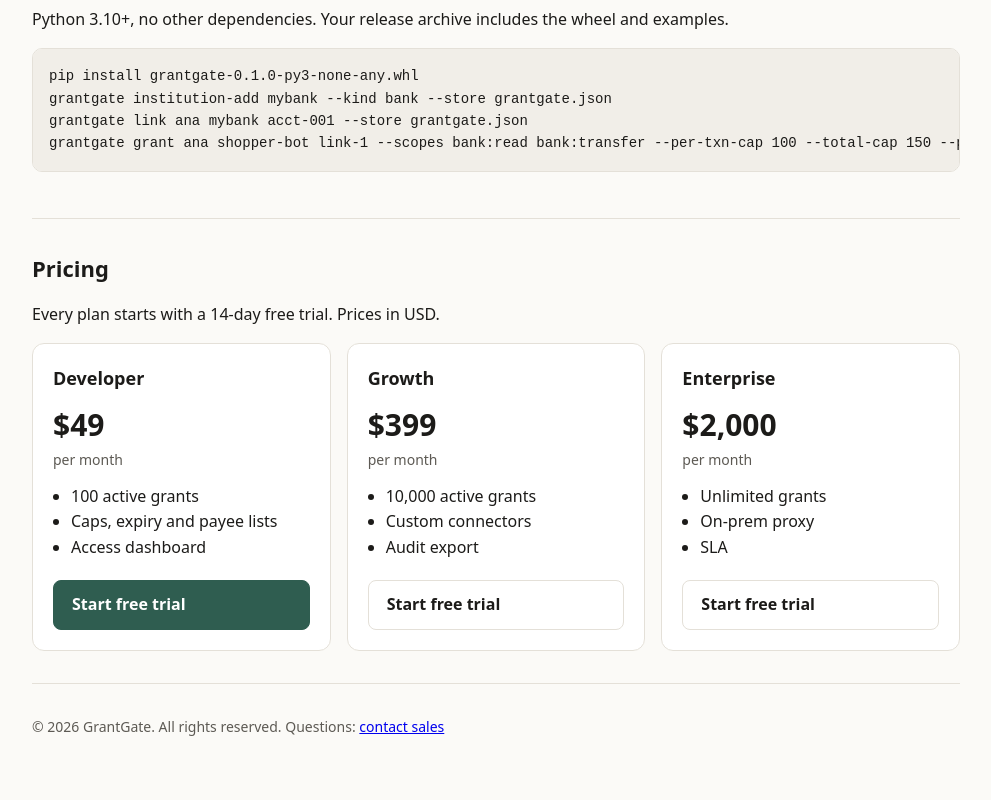
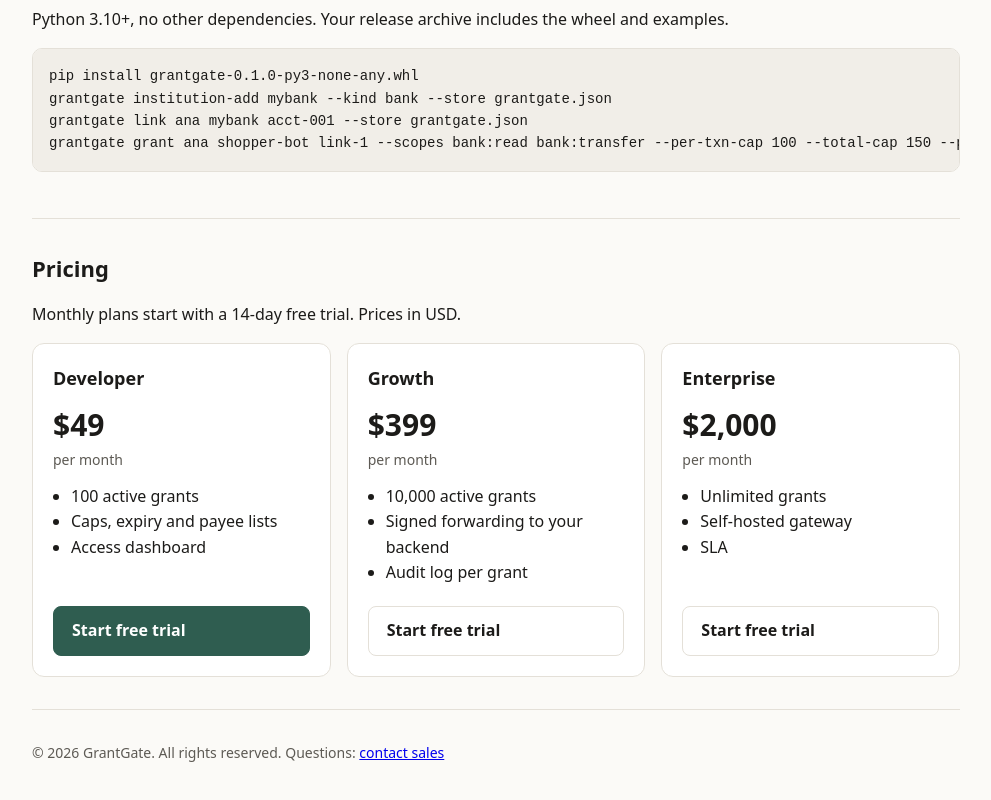
Before and after one commit to eliem08/grantgate, a plain HTML site: page landing/index.html in a window 1280 px wide. Shown: the part 722-1522 px from the top of the page, without its empty margins (144-1135 px from the left). Drawn offline with Linux system fonts and the light colour scheme.

Commit message:
Pricing copy: list only what the software does; trial applies to monthly plans; plan note

```diff
--- a/landing/index.html
+++ b/landing/index.html
@@ -54,7 +54,7 @@ grantgate grant ana shopper-bot link-1 --scopes bank:read bank:transfer --per-tx
   </section>
   <section>
     <h2>Pricing</h2>
-    <p>Every plan starts with a 14-day free trial. Prices in USD.</p>
+    <p>Monthly plans start with a 14-day free trial. Prices in USD.</p>
     <div class="grid">
       <article class="plan">
         <h3>Developer</h3>
@@ -65,13 +65,13 @@ grantgate grant ana shopper-bot link-1 --scopes bank:read bank:transfer --per-tx
       <article class="plan">
         <h3>Growth</h3>
         <p class="price">$399<span>per month</span></p>
-        <ul><li>10,000 active grants</li><li>Custom connectors</li><li>Audit export</li></ul>
+        <ul><li>10,000 active grants</li><li>Signed forwarding to your backend</li><li>Audit log per grant</li></ul>
         <a class="btn" href="https://github.com/eliem08/grantgate/issues/new?title=GrantGate%20Growth&amp;labels=sales">Start free trial</a>
       </article>
       <article class="plan">
         <h3>Enterprise</h3>
         <p class="price">$2,000<span>per month</span></p>
-        <ul><li>Unlimited grants</li><li>On-prem proxy</li><li>SLA</li></ul>
+        <ul><li>Unlimited grants</li><li>Self-hosted gateway</li><li>SLA</li></ul>
         <a class="btn" href="https://github.com/eliem08/grantgate/issues/new?title=GrantGate%20Enterprise&amp;labels=sales">Start free trial</a>
       </article>
     </div>
```
Also changed, not shown: 1 other file.
